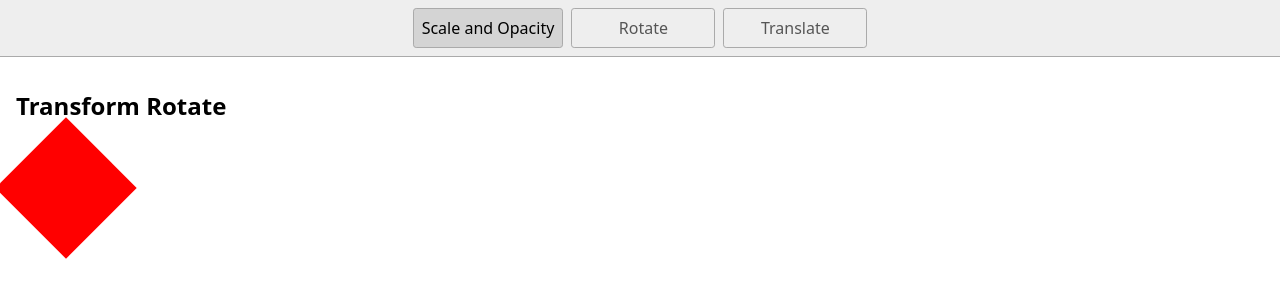
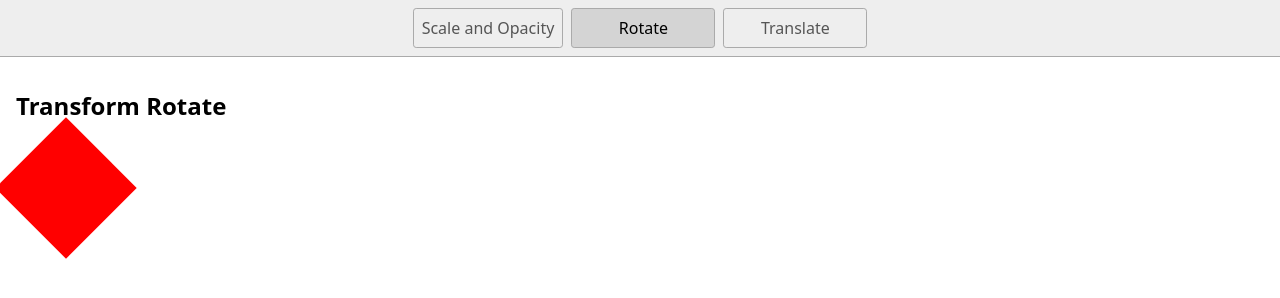
Before and after one commit to parvez-tm/html-css-basics, a website: page rotate.html in a window 1280 px wide. Drawn offline with Linux system fonts and the light colour scheme.

Commit message:
few bugs solved

```diff
--- a/rotate.html
+++ b/rotate.html
@@ -9,8 +9,8 @@
   </head>
   <body>
     <nav>
-        <a href="/" aria-current="page">Scale and Opacity</a>
-        <a href="/rotate.html" >Rotate</a>
+        <a href="/">Scale and Opacity</a>
+        <a href="/rotate.html" aria-current="page">Rotate</a>
         <a href="/translate.html" >Translate</a>
       </nav>
     <main>
```
Also changed, not shown: translate.html (+2 -2 lines).
